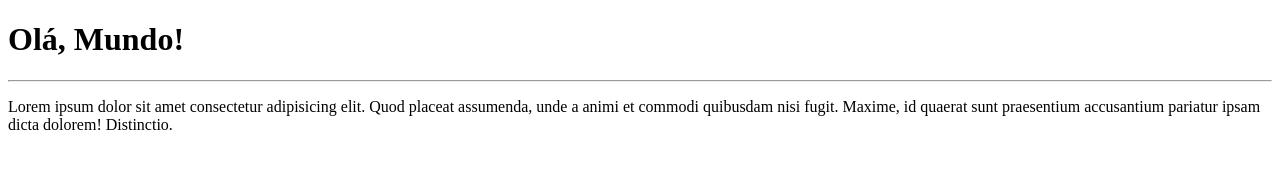
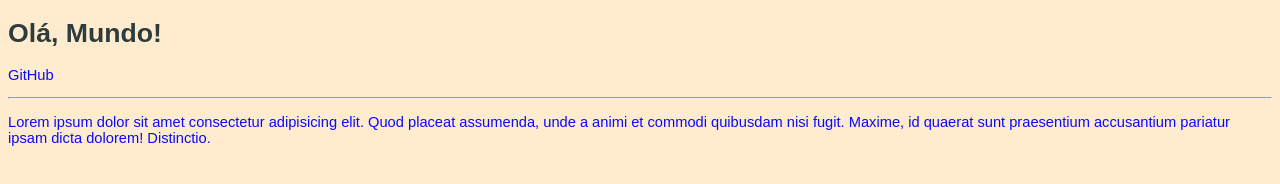
Before and after one commit to soturios/Ola-Mundo, a plain HTML site: page site-exemplo/index.html in a window 1280 px wide. Drawn offline with Linux system fonts and the light colour scheme.

Commit message:
Update index.html
Mudanças feita:
Style, body e script

```diff
--- a/site-exemplo/index.html
+++ b/site-exemplo/index.html
@@ -4,10 +4,32 @@
     <meta charset="UTF-8">
     <meta name="viewport" content="width=device-width, initial-scale=1.0">
     <title>Meu primeiro site em repositório</title>
+    <style>
+        body {
+            background-color: blanchedalmond;
+            font: normal 10pt Arial;
+        }
+        h1 {
+            color: rgb(45, 61, 61);
+        }
+        p {
+            color: rgb(10, 10, 255);
+        }
+            p {
+                font: normal 11pt Arial;
+            }
+
+
+    </style>
 </head>
 <body>
     <h1>Olá, Mundo!</h1>
+    <p>GitHub</p>
+
     <hr>
     <p>Lorem ipsum dolor sit amet consectetur adipisicing elit. Quod placeat assumenda, unde a animi et commodi quibusdam nisi fugit. Maxime, id quaerat sunt praesentium accusantium pariatur ipsam dicta dolorem! Distinctio.</p>
+    <script>
+        window.alert("Este é meu primeiro programa no GitHub! ");
+    </script>
 </body>
 </html>
```
